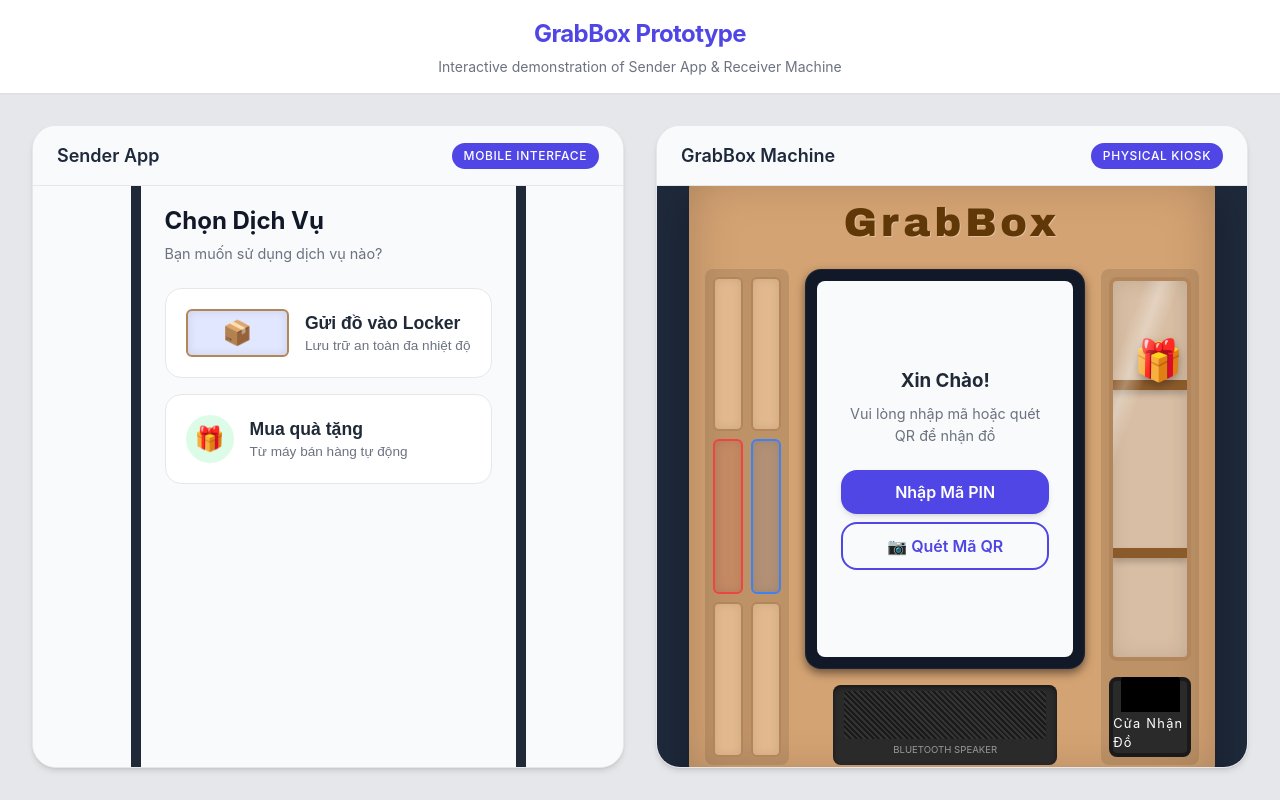
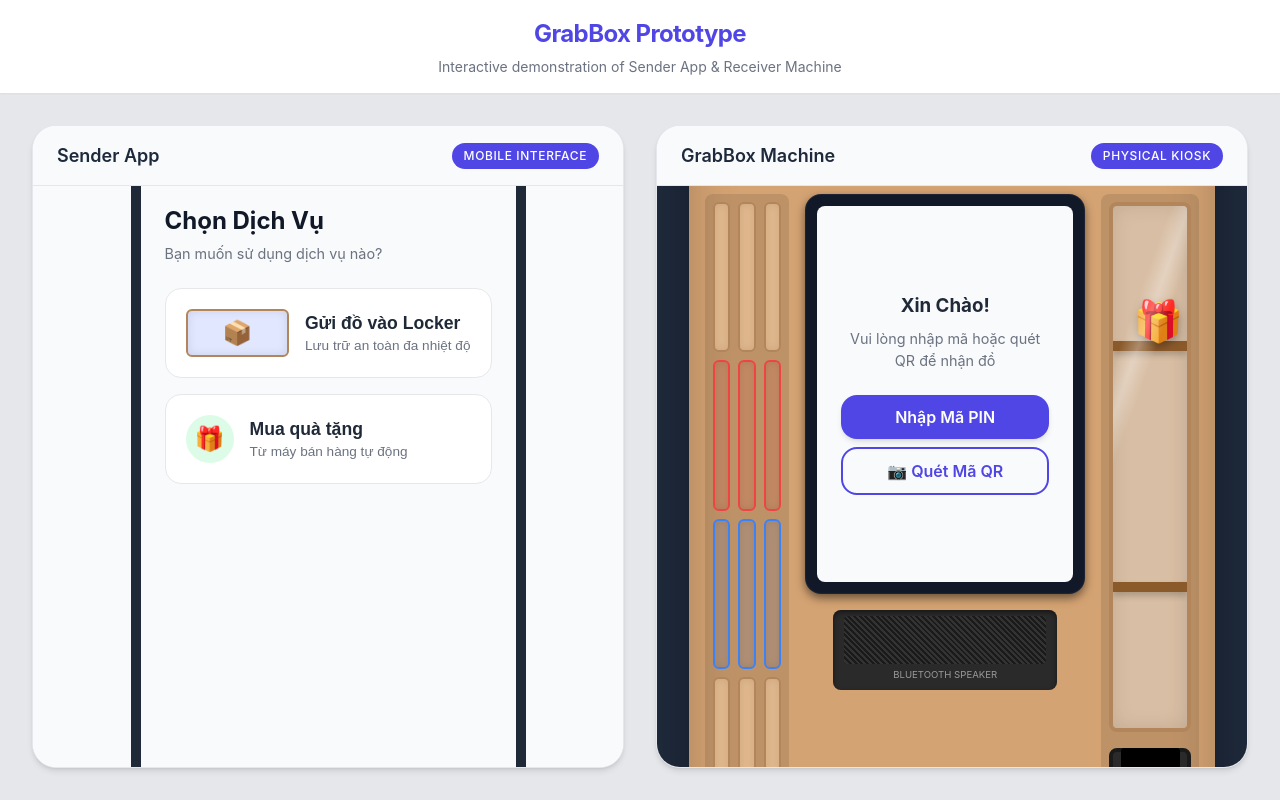
Before and after one commit to hyperxnez/grabboxprototype, a React (Vite) app: page / in a window 1280 px wide. Built offline with nearby package versions, Linux system fonts and the light colour scheme.

Commit message:
style: increase machine size, locker count and item display scale

```diff
--- a/src/components/ReceiverMachine.css
+++ b/src/components/ReceiverMachine.css
@@ -1,6 +1,6 @@
 .machine-wrapper {
-  width: 900px;
-  height: 600px;
+  width: 1100px;
+  height: 750px;
   background: #d4a373; /* Cardboard color base */
   border-radius: 12px;
   box-shadow: inset 0 0 50px rgba(0,0,0,0.2), 0 20px 40px rgba(0,0,0,0.3);
@@ -226,6 +226,8 @@
   box-shadow: inset 0 2px 5px rgba(0,0,0,0.5);
 }
 
+.item-inside-locker { position: absolute; inset: 0; display: flex; align-items: center; justify-content: center; font-size: 5rem; z-index: 10; filter: drop-shadow(0 10px 15px rgba(0,0,0,0.5)); }
+
 .speaker-grill {
   width: 90%;
   height: 60%;
--- a/src/components/ReceiverMachine.jsx
+++ b/src/components/ReceiverMachine.jsx
@@ -52,7 +52,6 @@ function ReceiverMachine({ currentTransaction }) {
         { facingMode: "environment" },
         config,
         (decodedText) => {
-          // Success callback
           if (currentTransaction && decodedText === currentTransaction.code) {
             html5QrCode.stop().then(() => {
               setMachineState('processing');
@@ -98,17 +97,20 @@ function ReceiverMachine({ currentTransaction }) {
 
   return (
     <div className="machine-wrapper">
-      {/* Machine physical body structure */}
       <div className="machine-header">GrabBox</div>
 
       <div className="machine-body">
         {/* Left Side: Lockers */}
         <div className="lockers-panel">
+          {/* Row 1: Ambient */}
           <div className="locker-row">
             <div className="locker ambient"></div>
             <div className="locker ambient"></div>
+            <div className="locker ambient"></div>
           </div>
+          {/* Row 2: Hot */}
           <div className="locker-row">
+            <div className="locker hot"></div>
             <div className={`locker hot ${machineState === 'dispense' && currentTransaction?.itemCategory === 'hot' ? 'open' : ''}`}>
                {machineState === 'dispense' && currentTransaction?.itemCategory === 'hot' && (
                  <>
@@ -117,6 +119,11 @@ function ReceiverMachine({ currentTransaction }) {
                  </>
                )}
             </div>
+            <div className="locker hot"></div>
+          </div>
+          {/* Row 3: Cold */}
+          <div className="locker-row">
+            <div className="locker cold"></div>
             <div className={`locker cold ${machineState === 'dispense' && currentTransaction?.itemCategory === 'cold' ? 'open' : ''}`}>
                {machineState === 'dispense' && currentTransaction?.itemCategory === 'cold' && (
                  <>
@@ -125,8 +132,11 @@ function ReceiverMachine({ currentTransaction }) {
                  </>
                )}
             </div>
+            <div className="locker cold"></div>
           </div>
+          {/* Row 4: Ambient */}
           <div className="locker-row">
+            <div className="locker ambient"></div>
             <div className={`locker ambient ${machineState === 'dispense' && currentTransaction?.itemCategory === 'ambient' ? 'open' : ''}`}>
                {machineState === 'dispense' && currentTransaction?.itemCategory === 'ambient' && (
                  <>
```
